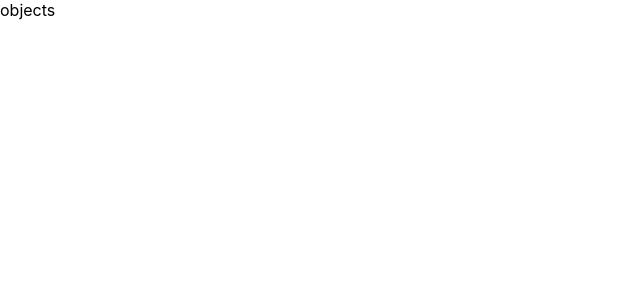
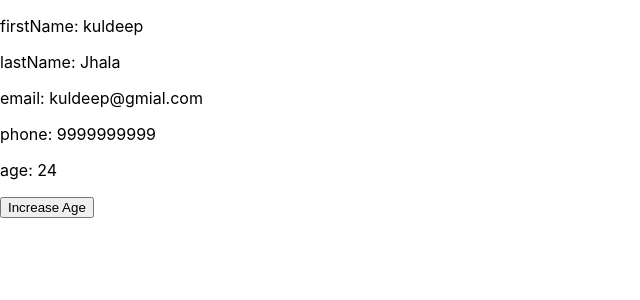
Before and after one commit to kuldeepjhala-dev/react, a React (Create React App) app in the folder 3-all-about-states/1-state-part-1/: page / in a window 1280 px wide. Shown: the top 300 px of the page, without its empty margins (0-640 px from the left). Built offline with nearby package versions, Linux system fonts and the light colour scheme.

Commit message:
passing object in state and updating the object data using setState method

```diff
--- a/3-all-about-states/1-state-part-1/src/components/StateExampleObject.jsx
+++ b/3-all-about-states/1-state-part-1/src/components/StateExampleObject.jsx
@@ -1,7 +1,81 @@
-import React from "react";
+import { useState } from "react";
 
 function StateExampleObject() {
-  return <div>objects</div>;
+  const [person, setPreson] = useState({
+    id: 1,
+    firstName: "kuldeep",
+    lastName: "Jhala",
+    email: "kuldeep@gmial.com",
+    phone: "9999999999",
+    age: 24,
+  });
+
+  //It will replace the object and makes a new obect with data 'age:age+1'.
+  // const increaseAge = () => {
+  //   setPreson({
+  //     age: person.age + 1,
+  //   });
+  // };
+
+  //So whenever you use any setState() method then it will replace the whole variable, array or object. So you have to keep the original variable, array or object which adding the new data in it.
+
+  // <>---------Javascript-Explanation-On-Object-Copy---------</>
+  {
+    /*
+    const person = {
+    id: 1,
+    firstName: "kuldeep",
+    lastName: "Jhala",
+    email: "kuldeep@gmial.com",
+    phone: "9999999999",
+    age: 24,
+    };
+
+    //Below person object data is copied in newPerson object
+    const newPerson = {
+      ...person
+    }
+
+    //Below person object data is copied in newPerson2 object but with that the value of person object 'age: 24' is replace with 'age: 30'
+    const newPerson2 = {
+      ...person,
+      age: 30 //This will update the age value from 24 to 30.
+    }
+
+
+  */
+  }
+
+  const increaseAge = () => {
+    // setPreson({
+    //   ...person,
+    //   age: person.age + 1,
+    // });
+
+    //     or
+
+    //Callback Syntax
+    setPreson((prevState) => {
+      return {
+        ...prevState,
+        age: prevState.age + 1,
+      };
+    });
+
+    //without return keyword just add () brackets after => so it will consider it as a return statement
+    setPreson((prevState) => ({ ...prevState, age: prevState.age + 1 }));
+  };
+
+  return (
+    <div>
+      <p>firstName: {person.firstName} </p>
+      <p>lastName: {person.lastName} </p>
+      <p>email: {person.email} </p>
+      <p>phone: {person.phone} </p>
+      <p>age: {person.age} </p>
+      <button onClick={increaseAge}>Increase Age</button>
+    </div>
+  );
 }
 
 export default StateExampleObject;
```
